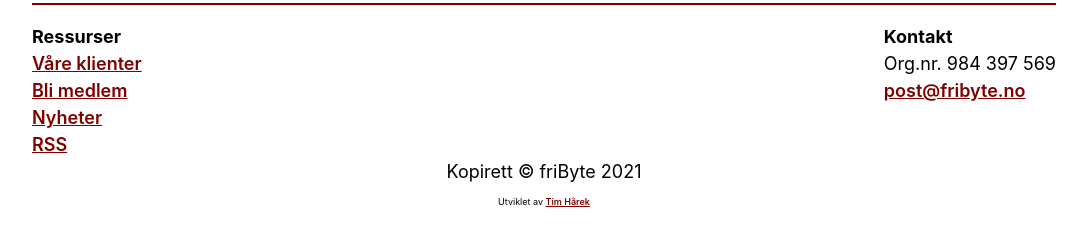
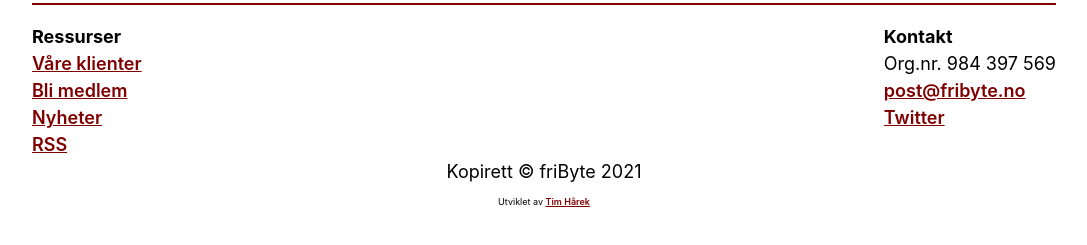
Before and after one commit to fribyte-code/fribyte.no, a Jekyll site: the page built from index.html, in a window 1280 px wide. Shown: the part 1653-1898 px from the top of the page, without its empty margins (96-1183 px from the left). Built offline with Jekyll 4.4.1, drawn with Linux system fonts in a browser that asks for light colours.

Commit message:
Add Twitter to footer
Signed-off-by: Tim Hårek Andreassen <tim@harek.dev>

```diff
--- a/_includes/footer.html
+++ b/_includes/footer.html
@@ -20,6 +20,9 @@
                     {{ site.data.fribyte.email.general }}
                 </a>
             </li>
+            <li>
+                <a href="https://twitter.com/fribyte" target="_blank" class="footer--link">Twitter</a>
+            </li>
         </ul>
     </div>
     <div class="footer--copyright-developed-by">
```
